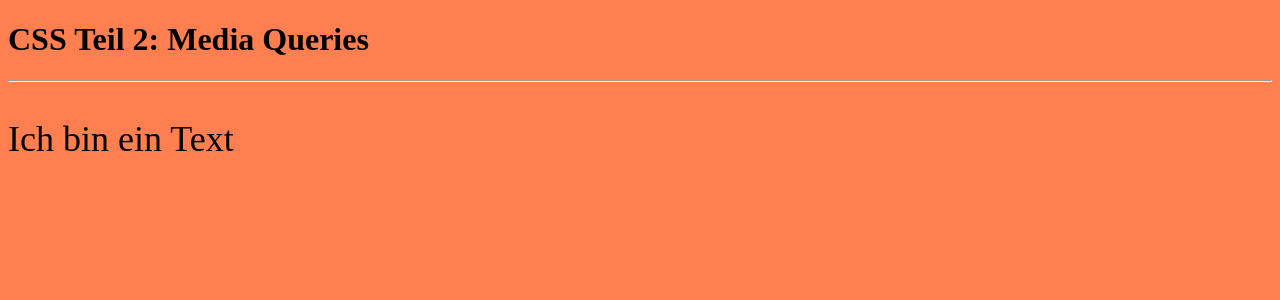
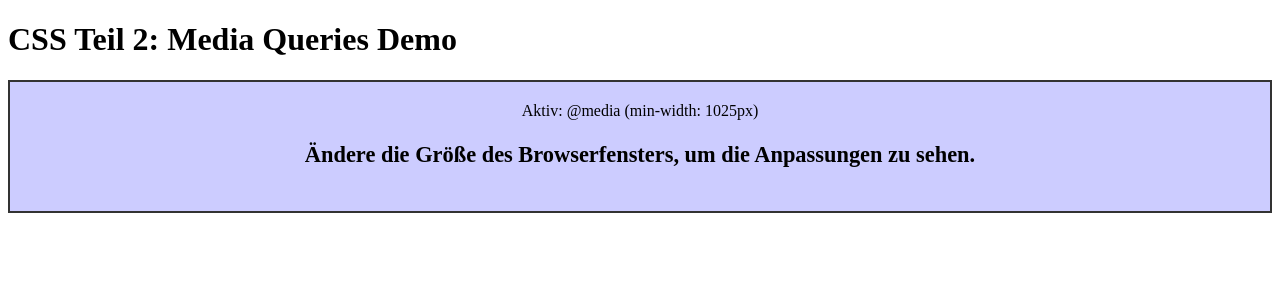
Before and after one commit to thomas-hofmann/ewa-repo, a PHP site: page /Showcase/Demos/CSS2/media-queries.html in a window 1280 px wide. Shown: the top 300 px of the page. Run offline with PHP 8.4, Linux system fonts and the light colour scheme.

```diff
--- a/src/Showcase/Demos/CSS2/flex-item.css
+++ b/src/Showcase/Demos/CSS2/flex-item.css
@@ -1,6 +1,8 @@
 .flex-container {
     display: flex;
     background-color: DodgerBlue;
+
+    box-shadow: 0px 0px 10px 0px rgba(0,0,0,0.75);
 }
 
 .flex-item {
--- a/src/Showcase/Demos/CSS2/live-coding.html
+++ b/src/Showcase/Demos/CSS2/live-coding.html
@@ -8,8 +8,8 @@
     </head>
     <body>
         <h1>CSS Teil 2: Live Coding</h1>
-        <hr>
-        <div class="flex-container justify-content-center align-items-center">
+        <hr style="margin-bottom: 40px;">
+        <div class="flex-container">
             <div class="flex-item"></div>
         </div>
     </body>
--- a/src/Showcase/Demos/CSS2/media-queries.css
+++ b/src/Showcase/Demos/CSS2/media-queries.css
@@ -1,31 +1,47 @@
-body {
-  background-color:coral;
+.container {
+  text-align: center;
+  padding: 20px;
+  border: 2px solid #333;
+  background-color: white;
 }
 
-.paragraph {
-  font-size: 26px;
-}
+/* Media Query für kleine Bildschirme (bis 600px) */
+@media (max-width: 600px) {
+  .container {
+      background-color: #ffcccc;
 
-@media screen and (max-width: 800px) {
-  body {
-    background-color: crimson;
+  }
+  .container:before {
+    content: "Aktiv: @media (max-width: 600px)";
   }
 }
 
-@media screen and (min-width: 800px) {
-  .paragraph {
-    font-size: 36px;
+/* Media Query für mittlere Bildschirme (601px bis 1024px) */
+@media (min-width: 601px) and (max-width: 1024px) {
+  .container {
+      background-color: #ccffcc;
+  }
+  .container:before {
+    content: "Aktiv: @media (min-width: 601px) and (max-width: 1024px)";
   }
 }
 
-@media screen and (orientation: landscape) and (max-width: 800px) {
-  h1 {
-    text-decoration: underline;
+/* Media Query für große Bildschirme (ab 1025px) */
+@media (min-width: 1025px) {
+  .container {
+      background-color: #ccccff;
+  }
+  .container:before {
+    content: "Aktiv: @media (min-width: 1025px)";
   }
 }
 
+/* Druckansicht */
 @media print {
   body {
     color: red;
   }
+  .container:before {
+    content: "Aktiv: @media print";
+  }
 }
--- a/src/Showcase/Demos/CSS2/media-queries.html
+++ b/src/Showcase/Demos/CSS2/media-queries.html
@@ -1,14 +1,17 @@
 <!DOCTYPE html>
-<html>
-    <head>
-        <link rel="stylesheet" href="media-queries.css">
-        <meta charset="utf-8">
-        <meta name="viewport" content="width=device-width, initial-scale=1.0">
-        <title>CSS Teil 2: Media Queries</title>
-    </head>
-    <body>
-        <h1>CSS Teil 2: Media Queries</h1>
-        <hr>
-        <p class="paragraph">Ich bin ein Text</p>
-    </body>
+<html lang="de">
+<head>
+    <meta charset="UTF-8">
+    <meta name="viewport" content="width=device-width, initial-scale=1.0">
+    <title>Demo: Media Queries</title>
+    <link rel="stylesheet" href="media-queries.css">
+</head>
+<body>
+    <div class="header">
+        <h1>CSS Teil 2: Media Queries Demo</h1>
+    </div>
+    <div class="container">
+        <p style="font-size: 1.4rem; font-weight: bold;">Ändere die Größe des Browserfensters, um die Anpassungen zu sehen.</p>
+    </div>
+</body>
 </html>
```
Also changed, not shown: src/Showcase/Demos/CSS2/flex-container.css (+15 -0 lines), src/Showcase/Demos/CSS2/live-coding.css (+4 -5 lines).
